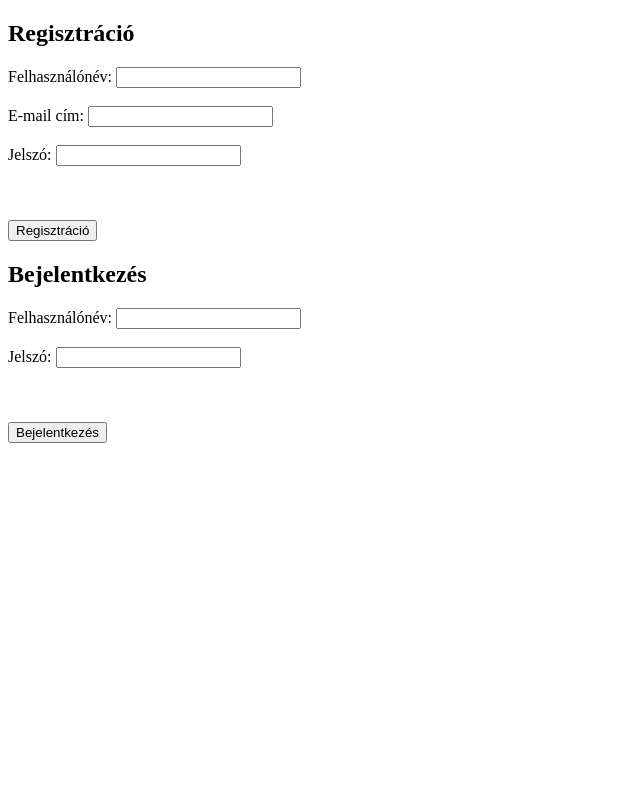
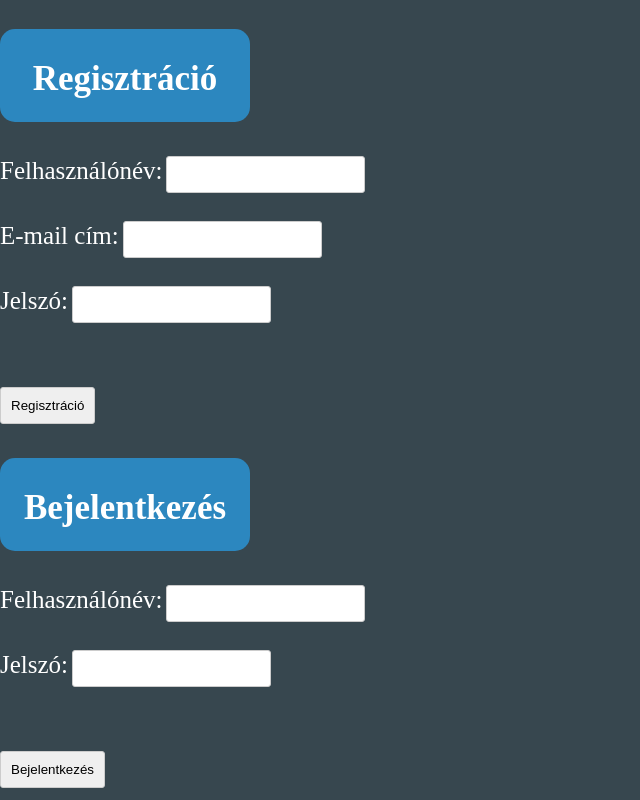
Before and after one commit to tothdomi22/foliasator, a PHP site: page /index.php in a window 1280 px wide. Shown: the whole page, without its empty margins (0-640 px from the left). Run offline with PHP 8.4, Linux system fonts and the light colour scheme.

Commit message:
belépés/regisztráció kinézet

```diff
--- a/website/index.php
+++ b/website/index.php
@@ -20,6 +20,42 @@ if ($token_is_valid==1) { // if the jwt token is valid this change the page to $
 <html lang="hu">
 <head>
     <title>Regisztráció</title>
+    <style>
+        body
+        {
+            margin: 0;
+            padding: 0;
+            font font-family: 'Poppins', sans-serif;
+            color: white;
+            background-color: #37474f;
+        }
+        h2 {
+            color: #ffffff;
+            width: 250px;
+            height: 93px;
+            background-color: #2C87BF;
+            border-radius: 15px;
+            text-align: center;
+            line-height: 99px;
+            font-size: 35px;
+        }
+        label {
+            color: #ffffff;
+            font-size: 25px;
+           }
+           input[type="text"],
+        input[type="email"],
+        input[type="password"],
+        input[type="submit"] {
+            padding: 10px;
+            margin: 5px 0;
+            border: 1px solid #ccc;
+            border-radius: 3px;
+            }
+            .error {
+            color: red;
+        }
+    </style>
 </head>
 <body>
 <h2>Regisztráció</h2>
```
